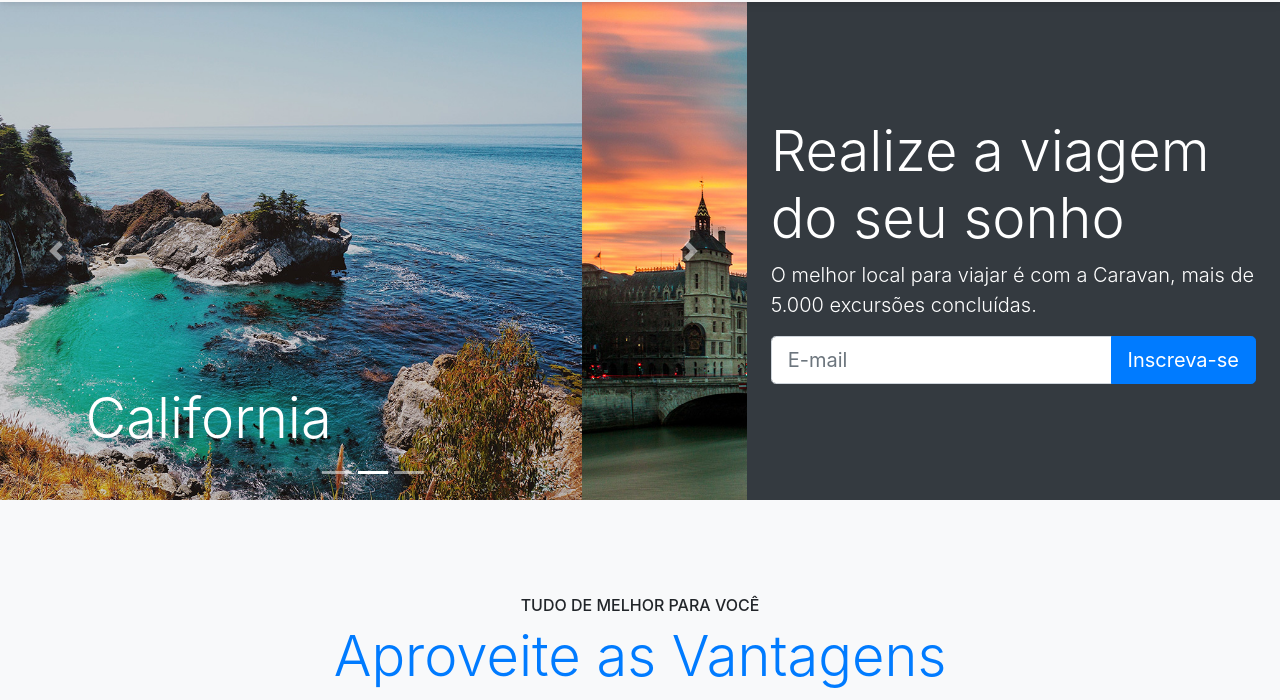
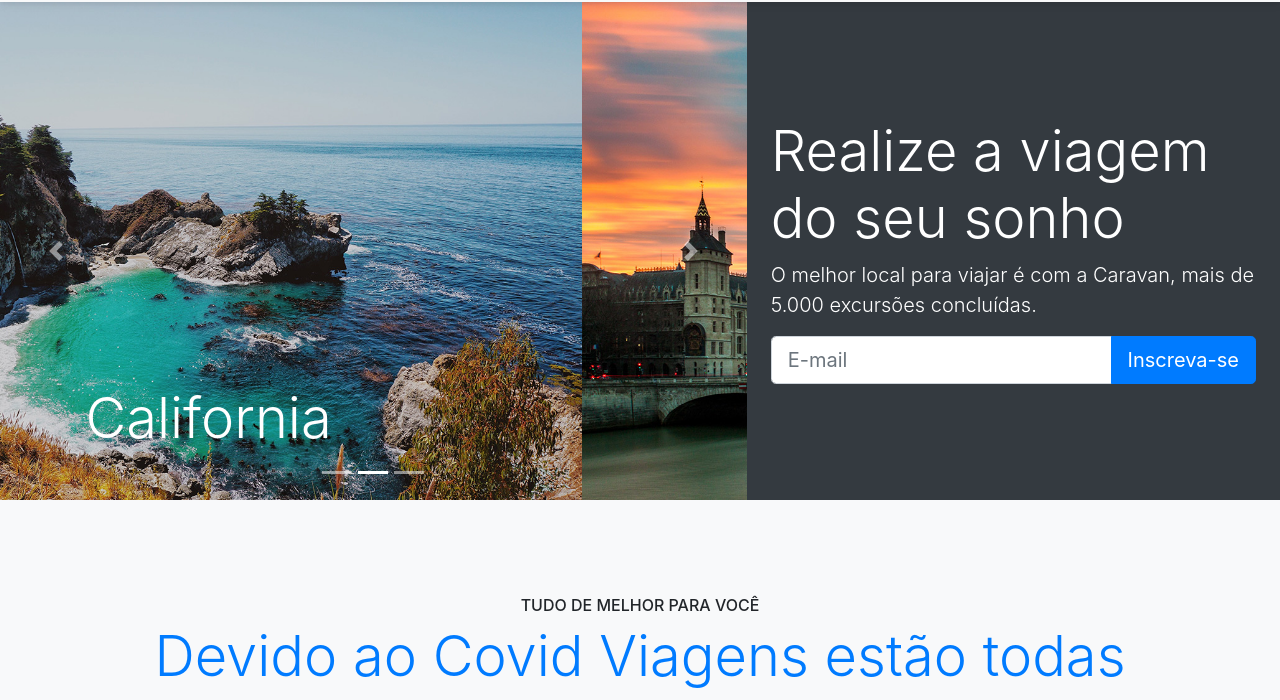
Before and after one commit to diegonevesfaria/bootstrap4-curso, a plain HTML site: page index.html in a window 1280 px wide. Shown: the part 73-773 px from the top of the page. Drawn offline with Linux system fonts and the light colour scheme.

Commit message:
Alteração devido a Covide

```diff
--- a/index.html
+++ b/index.html
@@ -144,7 +144,7 @@
         <div class="container">
             <div class="my-5">
                 <span class="h6 d-block">TUDO DE MELHOR PARA VOCÊ</span>
-                <h2 class="display-4 text-primary">Aproveite as Vantagens</h2>
+                <h2 class="display-4 text-primary">Devido ao Covid Viagens estão todas Bloquedas</h2>
             </div>
             <div class="row">
                 <div class="col-md-6 col-lg-4">
```
